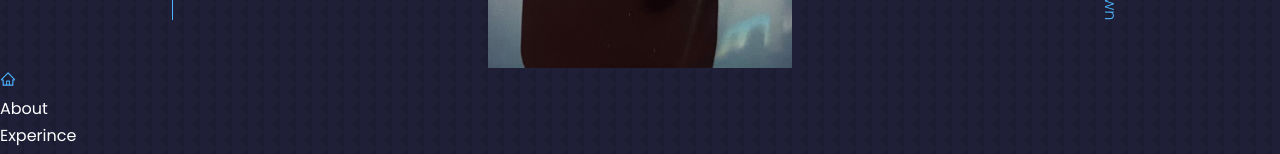
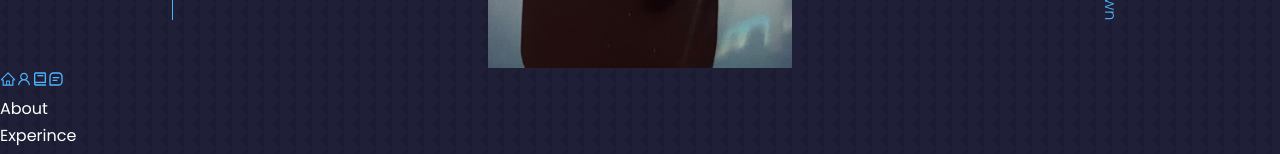
Before and after one commit to taine-rasmussen/portfoliov1, a React (Create React App) app: page / in a window 1280 px wide. Shown: the part 732-886 px from the top of the page. Built offline with nearby package versions, Linux system fonts and the light colour scheme.

Commit message:
added icons for nav links

```diff
--- a/src/Components/Nav/Nav.js
+++ b/src/Components/Nav/Nav.js
@@ -1,11 +1,16 @@
 import React from 'react'
 import './Nav.css'
-import { AiOutlineHome } from 'react-icons/ai';
+import { AiOutlineHome, AiOutlineUser } from 'react-icons/ai';
+import { BiBook, BiMessageSquareDetail } from 'react-icons/bi';
+
 
 const Nav = () => {
    return (
       <nav>
          <a href='#'><AiOutlineHome /></a>
+         <a href='#about'><AiOutlineUser /></a>
+         <a href='#experience'><BiBook /></a>
+         <a href='#contact'><BiMessageSquareDetail /></a>
       </nav>
    )
 }
```
